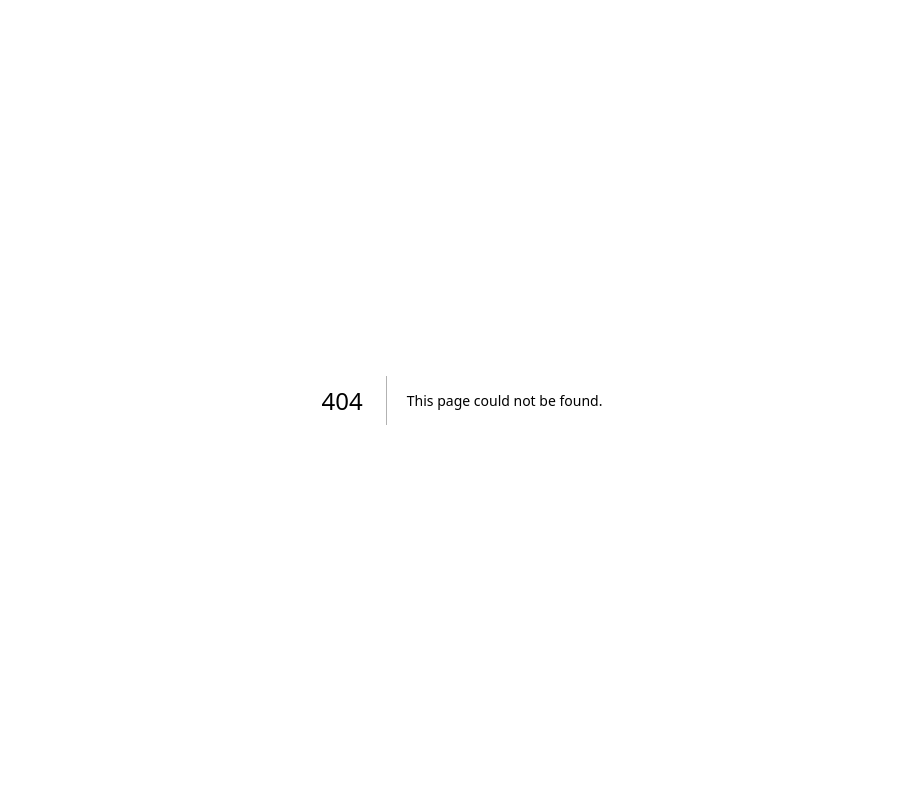
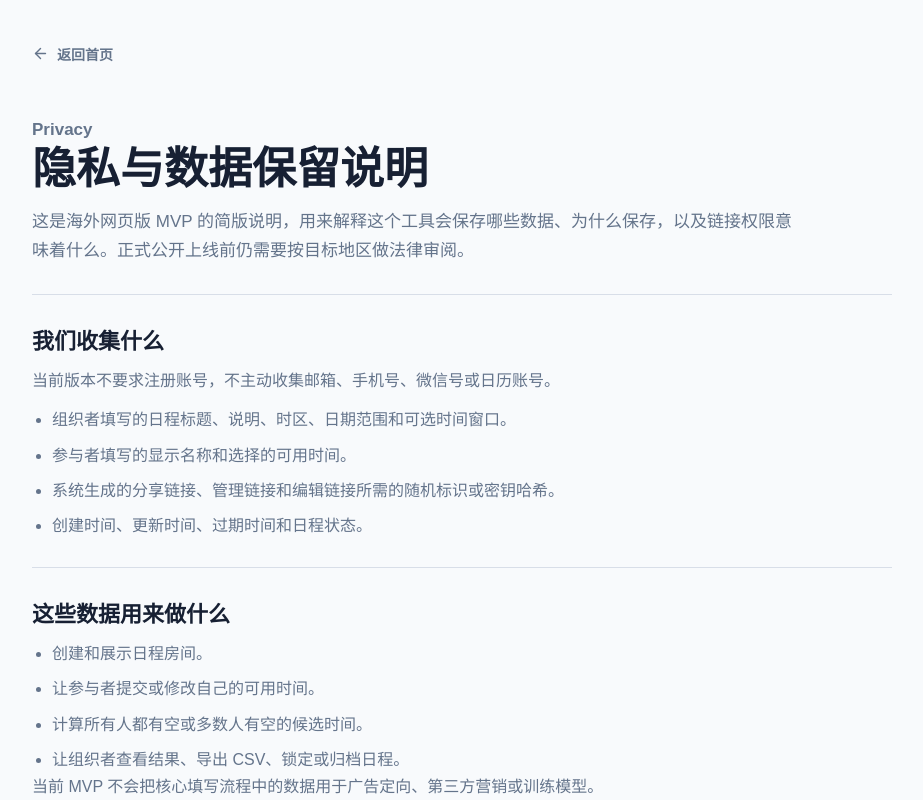
Before and after one commit to ToniMakes/schedule-share, a Next.js app in the folder apps/web/: page /privacy in a window 1280 px wide. Before the commit this address had no page. Shown: the top 800 px of the page, without its empty margins (178-1101 px from the left). Built offline with nearby package versions, Linux system fonts and the light colour scheme.

Commit message:
feat: add privacy and retention notice

```diff
--- a/apps/web/src/app/page.tsx
+++ b/apps/web/src/app/page.tsx
@@ -41,6 +41,10 @@ export default function HomePage() {
             </article>
           ))}
         </section>
+
+        <footer className={styles.footer}>
+          <a href="/privacy">隐私与数据保留说明</a>
+        </footer>
       </div>
     </main>
   );
--- /dev/null
+++ b/apps/web/src/app/privacy/page.module.css
@@ -0,0 +1,93 @@
+.page {
+  min-height: 100vh;
+  padding: 36px 20px 64px;
+}
+
+.shell {
+  width: min(100%, 860px);
+  margin: 0 auto;
+}
+
+.backLink {
+  min-height: 36px;
+  display: inline-flex;
+  align-items: center;
+  gap: 8px;
+  border-bottom: 1px solid transparent;
+  color: var(--muted);
+  font-size: 14px;
+  font-weight: 700;
+  text-decoration: none;
+}
+
+.backLink:hover {
+  border-bottom-color: currentColor;
+}
+
+.header {
+  border-bottom: 1px solid var(--border);
+  padding: 28px 0;
+}
+
+.eyebrow {
+  margin: 0 0 8px;
+  color: var(--accent-strong);
+  font-size: 13px;
+  font-weight: 800;
+}
+
+.header h1 {
+  margin: 0;
+  font-size: 44px;
+  line-height: 1.08;
+  letter-spacing: 0;
+}
+
+.header p,
+.section p,
+.section li {
+  color: var(--muted);
+  line-height: 1.7;
+}
+
+.header p {
+  max-width: 760px;
+  margin: 16px 0 0;
+  font-size: 17px;
+}
+
+.section {
+  border-bottom: 1px solid var(--border);
+  padding: 28px 0;
+}
+
+.section h2 {
+  margin: 0 0 12px;
+  font-size: 22px;
+  letter-spacing: 0;
+}
+
+.section p {
+  margin: 0 0 12px;
+}
+
+.section p:last-child {
+  margin-bottom: 0;
+}
+
+.section ul {
+  display: grid;
+  gap: 8px;
+  margin: 12px 0 0;
+  padding-left: 20px;
+}
+
+@media (max-width: 640px) {
+  .page {
+    padding: 24px 16px 48px;
+  }
+
+  .header h1 {
+    font-size: 34px;
+  }
+}
--- /dev/null
+++ b/apps/web/src/app/privacy/page.tsx
@@ -0,0 +1,88 @@
+import { ArrowLeft } from "lucide-react";
+import type { Metadata } from "next";
+
+import styles from "./page.module.css";
+
+export const metadata: Metadata = {
+  title: "隐私与数据保留说明 | 日程表共享",
+  description: "了解日程表共享 MVP 会保存哪些数据、用途、链接权限和默认保留时间。"
+};
+
+const dataItems = [
+  "组织者填写的日程标题、说明、时区、日期范围和可选时间窗口。",
+  "参与者填写的显示名称和选择的可用时间。",
+  "系统生成的分享链接、管理链接和编辑链接所需的随机标识或密钥哈希。",
+  "创建时间、更新时间、过期时间和日程状态。"
+];
+
+const usageItems = [
+  "创建和展示日程房间。",
+  "让参与者提交或修改自己的可用时间。",
+  "计算所有人都有空或多数人有空的候选时间。",
+  "让组织者查看结果、导出 CSV、锁定或归档日程。"
+];
+
+export default function PrivacyPage() {
+  return (
+    <main className={styles.page}>
+      <div className={styles.shell}>
+        <a className={styles.backLink} href="/">
+          <ArrowLeft aria-hidden="true" size={17} />
+          返回首页
+        </a>
+
+        <header className={styles.header}>
+          <p className={styles.eyebrow}>Privacy</p>
+          <h1>隐私与数据保留说明</h1>
+          <p>
+            这是海外网页版 MVP
+            的简版说明，用来解释这个工具会保存哪些数据、为什么保存，以及链接权限意味着什么。正式公开上线前仍需要按目标地区做法律审阅。
+          </p>
+        </header>
+
+        <section className={styles.section}>
+          <h2>我们收集什么</h2>
+          <p>当前版本不要求注册账号，不主动收集邮箱、手机号、微信号或日历账号。</p>
+          <ul>
+            {dataItems.map((item) => (
+              <li key={item}>{item}</li>
+            ))}
+          </ul>
+        </section>
+
+        <section className={styles.section}>
+          <h2>这些数据用来做什么</h2>
+          <ul>
+            {usageItems.map((item) => (
+              <li key={item}>{item}</li>
+            ))}
+          </ul>
+          <p>当前 MVP 不会把核心填写流程中的数据用于广告定向、第三方营销或训练模型。</p>
+        </section>
+
+        <section className={styles.section}>
+          <h2>链接就是权限</h2>
+          <p>
+            拿到公开分享链接的人可以查看日程和提交可用时间；拿到管理链接的人可以导出、锁定或归档日程；拿到编辑链接的人可以修改对应参与者的提交。
+          </p>
+          <p>请不要把管理链接或编辑链接公开发布。</p>
+        </section>
+
+        <section className={styles.section}>
+          <h2>保留时间</h2>
+          <p>
+            MVP 默认日程在创建后 90
+            天过期。过期日程可先归档，后续再删除。当前版本还没有自助删除入口。
+          </p>
+        </section>
+
+        <section className={styles.section}>
+          <h2>安全原则</h2>
+          <p>
+            数据库存储精确时间统一使用 UTC。服务端只保存管理密钥和编辑密钥的哈希，不保存明文密钥。
+          </p>
+        </section>
+      </div>
+    </main>
+  );
+}
```
Also changed, not shown: apps/web/src/app/page.module.css (+18 -0 lines), 5 other files (tests, documents, lock files or other folders).
